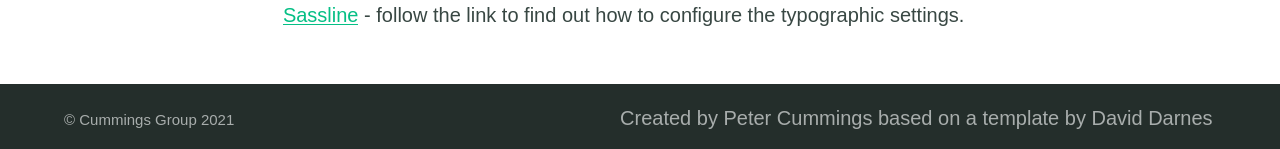
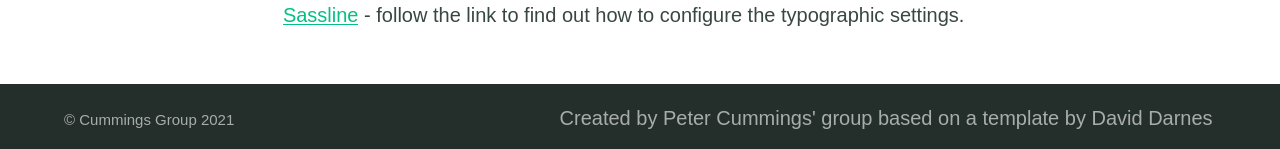
Before and after one commit to ptc2ug/ptc2ug.github.io, a Jekyll site: the page built from index.md, in a window 1280 px wide and 900 px high, scrolled down 4671 px. Shown: the part 748-897 px from the top of the window. Built offline with Jekyll 4.4.1, drawn with Linux system fonts in a browser that asks for light colours.

Commit message:
Update _config.yml

```diff
--- a/_config.yml
+++ b/_config.yml
@@ -135,7 +135,7 @@ navigation_header:
   url: /search/
 
 navigation_footer:
-- title: Created by Peter Cummings based on a template by David Darnes
+- title: Created by Peter Cummings' group based on a template by David Darnes
   url: https://engineering.vanderbilt.edu/bio/peter-cummings
 
 social_links: # Appears in sidebar. Set the urls then uncomment and comment out as desired
```
